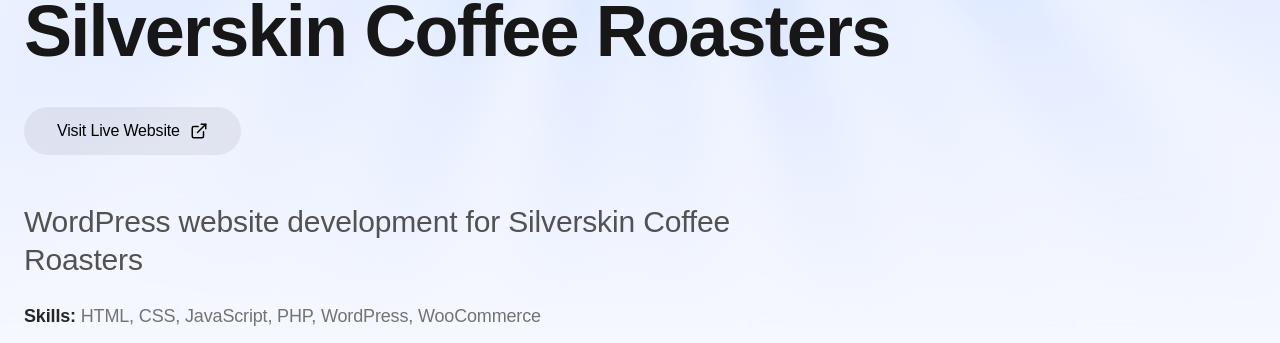
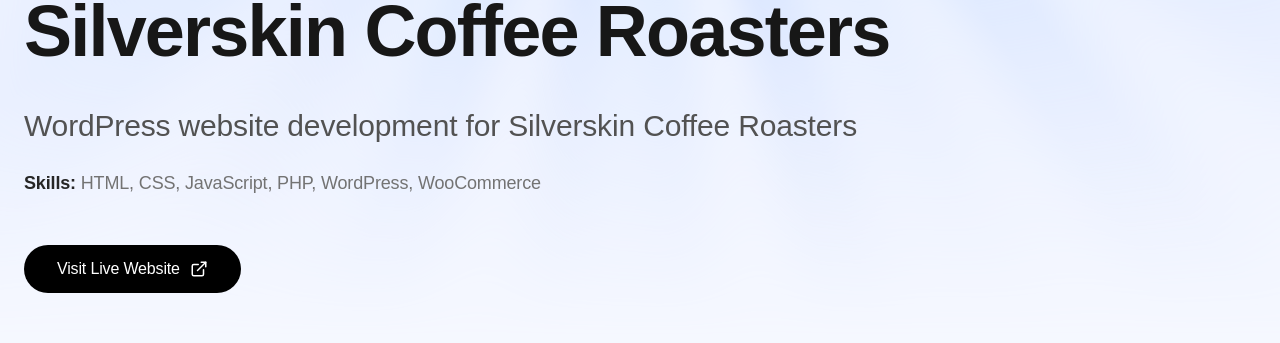
Before and after one commit to almazbisenbaev/almaz, a Next.js app: page /silverskin in a window 1280 px wide. Shown: the part 180-523 px from the top of the page. Built offline with nearby package versions, Linux system fonts and the light colour scheme; a web font is replaced by a local one.

Commit message:
Add silverskin case page

```diff
--- a/src/app/silverskin/page.jsx
+++ b/src/app/silverskin/page.jsx
@@ -5,29 +5,42 @@ import Button from "@/components/button/button";
 export default function PageSilverskin() {
   return (
     <>
+
       <div className="container py-24">
+
         <h1 className="text-5xl md:text-7xl font-bold mb-10 tracking-tight text-neutral-900">Silverskin Coffee Roasters</h1>
 
-        <div className="mb-12">
-          <a
-            target="_blank"
-            href="https://silverskincoffee.ie/"
-            rel="noopener noreferrer"
-            className="inline-block"
-          >
-            <Button className="flex items-center gap-2 h-12 px-6">
-              Visit Live Website
-              <ExternalLink size={18} />
-            </Button>
-          </a>
-        </div>
-
-        <div className="text-2xl md:text-3xl text-neutral-600 mb-6 font-light leading-tight max-w-3xl">
+        <div className="text-2xl md:text-3xl text-neutral-600 mb-6 leading-tight">
           WordPress website development for Silverskin Coffee Roasters
         </div>
 
         <div className="text-lg text-neutral-500">
           <span className="font-semibold text-neutral-800">Skills:</span> HTML, CSS, JavaScript, PHP, WordPress, WooCommerce
+        </div>
+
+        <div className="mt-12">
+          <Button
+            href="https://silverskincoffee.ie/"
+            variant="black"
+            className="flex items-center gap-2 h-12 px-6"
+          >
+            Visit Live Website
+            <ExternalLink size={18} />
+          </Button>
+        </div>
+
+      </div>
+
+      <div className="container pb-24">
+        <div className="overflow-hidden border border-black/10 rounded-sm">
+          <video
+            src="/videos/silverskin-home.webm"
+            autoPlay
+            muted
+            loop
+            playsInline
+            className="w-full h-auto block"
+          />
         </div>
       </div>
 
```
Also changed, not shown: 1 other file (tests, documents, lock files or other folders).
